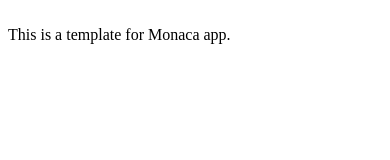
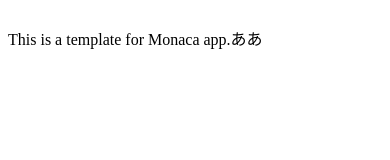
Before and after one commit to ditgroup-yoshizawa-masaya/app-copilot, a website: page www/index.html in a window 390 px wide. Drawn offline with Linux system fonts and the light colour scheme; some packages are replaced by stand-ins of ours.

Commit message:
コミットテスト

```diff
--- a/www/index.html
+++ b/www/index.html
@@ -13,6 +13,6 @@
 </head>
 <body>
 	<br />
-    This is a template for Monaca app.
+    This is a template for Monaca app.ああ
 </body>
 </html>
```
